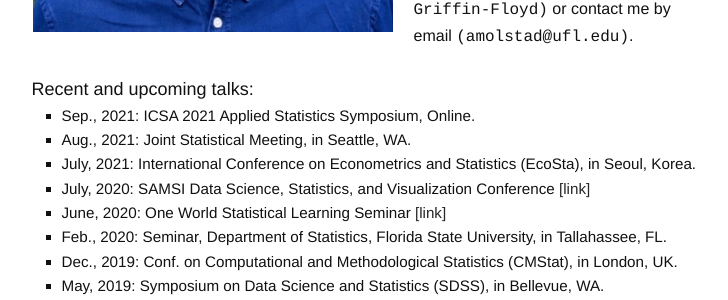
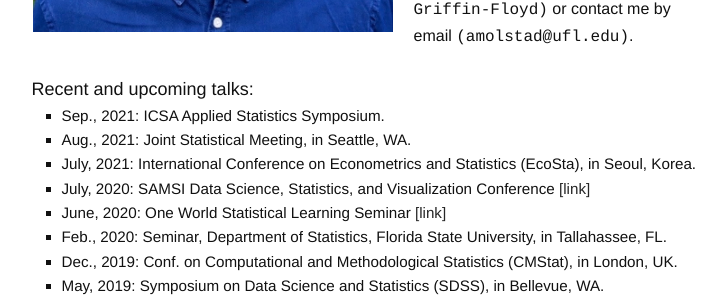
Before and after one commit to ajmolstad/ajmolstad.github.io, a Jekyll site: the page built from index.html, in a window 1280 px wide. Shown: the part 414-714 px from the top of the page, without its empty margins (276-1004 px from the left). Built offline with Jekyll 4.4.1, drawn with Linux system fonts in a browser that asks for light colours.

Commit message:
Update index.html

```diff
--- a/index.html
+++ b/index.html
@@ -43,7 +43,7 @@ University of Florida <br>
 <br>
 <font size="4">Recent and upcoming talks:</font>
 <ul style="list-style-type:square;">
-	<li> Sep., 2021: ICSA 2021 Applied Statistics Symposium, Online. </li>
+	<li> Sep., 2021: ICSA Applied Statistics Symposium. </li>
 	<li> Aug., 2021: Joint Statistical Meeting, in Seattle, WA.  </li>
 	<li> July, 2021: International Conference on Econometrics and Statistics (EcoSta), in Seoul, Korea.  </li>
 <li> July, 2020: SAMSI Data Science, Statistics, and Visualization Conference <a href="https://www.samsi.info/programs-and-activities/research-workshops/2020-data-science-statistics-and-visualisation-conference-july-29-31-2020/"> [link] </a> </li>
```
